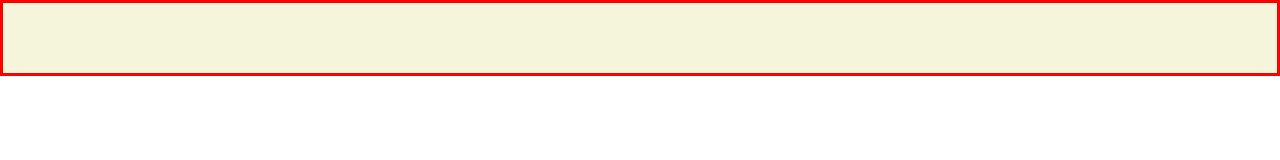
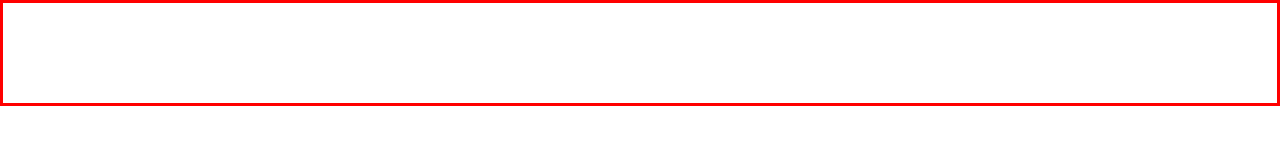
Before and after one commit to Felipe-M13/bookstore, a plain HTML site: page index.html in a window 1280 px wide. Drawn offline with Linux system fonts and the light colour scheme.

Commit message:
ajustando btn

```diff
--- a/styles/btn.css
+++ b/styles/btn.css
@@ -2,17 +2,22 @@
   display: flex;
   flex-direction: column;
   justify-content: space-around;
-  width: 35px;
-  height: 30px;
+  width: 28px;
+  height: 25px;
   background: transparent;
   border: none;
   cursor: pointer;
   padding: 0;
+  margin-top: 20px;
+  margin-left: 10px;
+  position: absolute;
+  left: 10px;
+  top: 10px; /* só pra posicionar verticalmente */
 }
 
 .menu-btn span {
   display: block;
-  height: 5px; /*espessura do traço*/
+  height: 2px; /*espessura do traço*/
   background-color: #000;
   border-radius: 2px;
 }
--- a/styles/nav.css
+++ b/styles/nav.css
@@ -1,14 +1,13 @@
 nav ul {
   display: flex;
-  justify-content: space-between;
   list-style: none;
 }
 
 nav {
   border: solid red;
-  background-color: beige;
 
-  padding: 20px 40px;
+
+  padding: 50px 40px;
 }
 
 nav a {
```
Also changed, not shown: index.html (+0 -3 lines).
